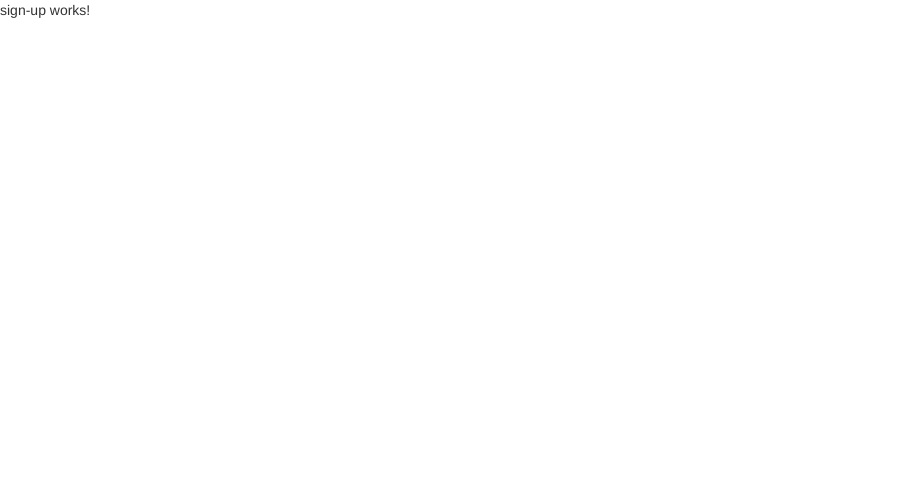
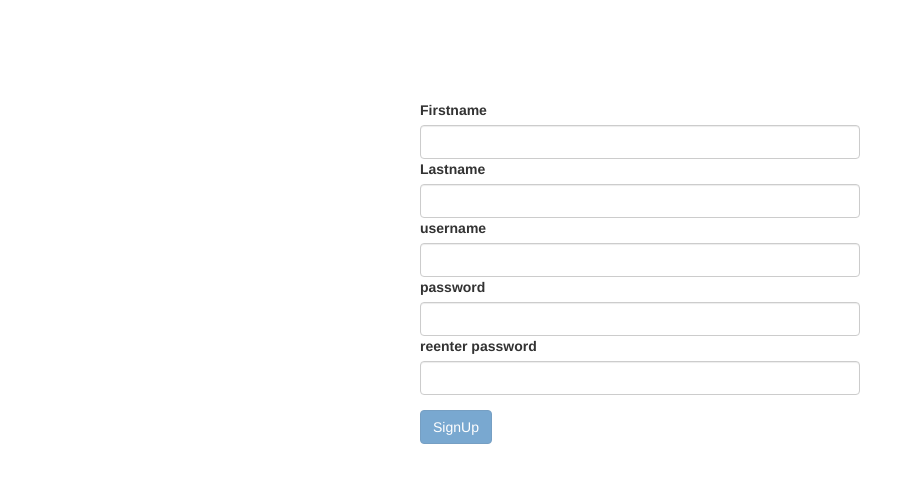
Before and after one commit to GeorgeMikelis/se7enArt, an Angular app: page /sign-up in a window 1280 px wide. Shown: the top 482 px of the page, without its empty margins (0-923 px from the left). Built offline with nearby package versions, Linux system fonts and the light colour scheme.

Commit message:
auth started

```diff
--- a/src/app/app-routing.module.ts
+++ b/src/app/app-routing.module.ts
@@ -3,7 +3,7 @@ import { Routes, RouterModule } from '@angular/router';
 
 const routes: Routes = [
   {
-    path: 'movies',
+    path: '',
       loadChildren: () => import('./movies/movies.module').then(m => m.MoviesModule)
   },
   {
--- a/src/app/auth/auth.component.html
+++ b/src/app/auth/auth.component.html
@@ -1 +1,7 @@
-<p>auth works!</p>
+<div class="container">
+  <div class="row" style="margin: 10rem">
+    <div class="col-xs-12 col-sm-8 col-md-6 col-md-offset-3">
+      <router-outlet></router-outlet>
+    </div>
+  </div>
+</div>
--- a/src/app/auth/auth.module.ts
+++ b/src/app/auth/auth.module.ts
@@ -5,13 +5,16 @@ import { AuthRoutingModule } from './auth-routing.module';
 import { AuthComponent } from './auth.component';
 import { LoginComponent } from './login/login.component';
 import { SignUpComponent } from './sign-up/sign-up.component';
+import { FormsModule, ReactiveFormsModule } from '@angular/forms';
 
 
 @NgModule({
   declarations: [AuthComponent, LoginComponent, SignUpComponent],
   imports: [
     CommonModule,
-    AuthRoutingModule
+    AuthRoutingModule,
+    FormsModule,
+    ReactiveFormsModule
   ]
 })
 export class AuthModule { }
--- a/src/app/auth/login/login.component.html
+++ b/src/app/auth/login/login.component.html
@@ -1 +1,30 @@
-<p>login works!</p>
+<form [formGroup]="loginForm" (ngSubmit)="onSubmit()">
+  <div class="form-group">
+    <label for="username">username</label>
+    <input
+      formControlName="username"
+      type="text"
+      id="username"
+      class="form-control"
+      name="username"
+      required
+     >
+     <span class="help-block" *ngIf="username.invalid && (username.dirty || username.touched)">Please enter a username with at least 4 characters</span>
+
+     <label for="password">password</label>
+     <input
+     formControlName="password"
+     type="password"
+     id="password"
+     class="form-control"
+     name="password"
+     required
+     >
+     <span class="help-block" *ngIf="password.invalid && (password.dirty || password.touched)">Please enter a password with both uppercasde and lowercase characters</span>
+
+  </div>
+
+    <div>
+        <button class="btn btn-primary" type="submit" [disabled]="!loginForm.valid">Login</button>
+    </div>
+</form>
--- a/src/app/auth/login/login.component.ts
+++ b/src/app/auth/login/login.component.ts
@@ -1,4 +1,6 @@
 import { Component, OnInit } from '@angular/core';
+import { FormControl, FormGroup, Validators } from '@angular/forms';
+import { bothUpperCaseLowerCaseValidator } from '../validators/upper-lower-case-validator';
 
 @Component({
   selector: 'app-login',
@@ -6,10 +8,24 @@ import { Component, OnInit } from '@angular/core';
   styleUrls: ['./login.component.css']
 })
 export class LoginComponent implements OnInit {
+  loginForm = new FormGroup({
+    username: new FormControl('', [
+      Validators.required,
+      Validators.minLength(4)
+    ]),
+    password: new FormControl('', [
+      Validators.required,
+      bothUpperCaseLowerCaseValidator
+    ])
+  });
 
-  constructor() { }
+  get username() { return this.loginForm.get('username'); }
+  get password() { return this.loginForm.get('password'); }
 
   ngOnInit(): void {
   }
 
+  onSubmit() {
+    console.warn(this.loginForm.value);
+  }
 }
--- a/src/app/auth/sign-up/sign-up.component.html
+++ b/src/app/auth/sign-up/sign-up.component.html
@@ -1 +1,63 @@
-<p>sign-up works!</p>
+<form [formGroup]="signupForm" (ngSubmit)="onSubmit()">
+  <div class="form-group">
+    <label for="firstname">Firstname</label>
+    <input
+      formControlName="firstname"
+      type="text"
+      id="firstname"
+      class="form-control"
+      name="firstname"
+      required
+     >
+     <span class="help-block" *ngIf="firstname.invalid && (firstname.dirty || firstname.touched)">Please enter a username with at least 4 characters</span>
+
+    <label for="lastname">Lastname</label>
+    <input
+      formControlName="lastname"
+      type="text"
+      id="lastname"
+      class="form-control"
+      name="lastname"
+      required
+     >
+     <span class="help-block" *ngIf="lastname.invalid && (lastname.dirty || lastname.touched)">Please enter a username with at least 4 characters</span>
+
+    <label for="username">username</label>
+    <input
+      formControlName="username"
+      type="text"
+      id="username"
+      class="form-control"
+      name="username"
+      required
+     >
+     <span class="help-block" *ngIf="username.invalid && (username.dirty || username.touched)">Please enter a username with at least 4 characters</span>
+
+     <label for="password">password</label>
+     <input
+     formControlName="password"
+     type="password"
+     id="password"
+     class="form-control"
+     name="password"
+     required
+     >
+     <span class="help-block" *ngIf="password.invalid && (password.dirty || password.touched)">Please enter a password with both uppercasde and lowercase characters</span>
+
+     <label for="password2">reenter password</label>
+     <input
+     formControlName="password2"
+     type="password2"
+     id="password2"
+     class="form-control"
+     name="password2"
+     required
+     >
+     <span class="help-block" *ngIf="password2.invalid && (password2.dirty || password2.touched)">Please enter a password with both uppercasde and lowercase characters</span>
+
+  </div>
+
+    <div>
+        <button class="btn btn-primary" type="submit" [disabled]="!signupForm.valid">SignUp</button>
+    </div>
+</form>
--- a/src/app/auth/sign-up/sign-up.component.ts
+++ b/src/app/auth/sign-up/sign-up.component.ts
@@ -1,4 +1,6 @@
 import { Component, OnInit } from '@angular/core';
+import { FormControl, FormGroup, Validators } from '@angular/forms';
+import { bothUpperCaseLowerCaseValidator } from '../validators/upper-lower-case-validator';
 
 @Component({
   selector: 'app-sign-up',
@@ -6,10 +8,37 @@ import { Component, OnInit } from '@angular/core';
   styleUrls: ['./sign-up.component.css']
 })
 export class SignUpComponent implements OnInit {
+  signupForm = new FormGroup({
+    firstname: new FormControl('', [
+      Validators.required,
+    ]),
+    lastname: new FormControl('', [
+      Validators.required,
+    ]),
+    username: new FormControl('', [
+      Validators.required,
+      Validators.minLength(4)
+    ]),
+    password: new FormControl('', [
+      Validators.required,
+      bothUpperCaseLowerCaseValidator
+    ]),
+    password2: new FormControl('', [
+      Validators.required,
+      bothUpperCaseLowerCaseValidator
+    ]),
+  });
 
-  constructor() { }
+  get firstname() { return this.signupForm.get('firstname'); }
+  get lastname() { return this.signupForm.get('lastname'); }
+  get username() { return this.signupForm.get('username'); }
+  get password() { return this.signupForm.get('password'); }
+  get password2() { return this.signupForm.get('password2'); }
 
   ngOnInit(): void {
   }
 
+  onSubmit() {
+    console.warn(this.signupForm.value);
+  }
 }
--- /dev/null
+++ b/src/app/auth/validators/upper-lower-case-validator.ts
@@ -0,0 +1,14 @@
+import { AbstractControl } from '@angular/forms';
+
+export function bothUpperCaseLowerCaseValidator(
+  control: AbstractControl
+): { [key: string]: boolean } | null {
+  if (
+    control.value === control.value.toUpperCase() ||
+    control.value === control.value.toLowerCase()
+  ) {
+    return { hasNotBothUpperCaseLowerCase: true };
+  } else {
+    return null;
+  }
+}
```
Also changed, not shown: src/app/auth/auth-routing.module.ts (+20 -4 lines).
